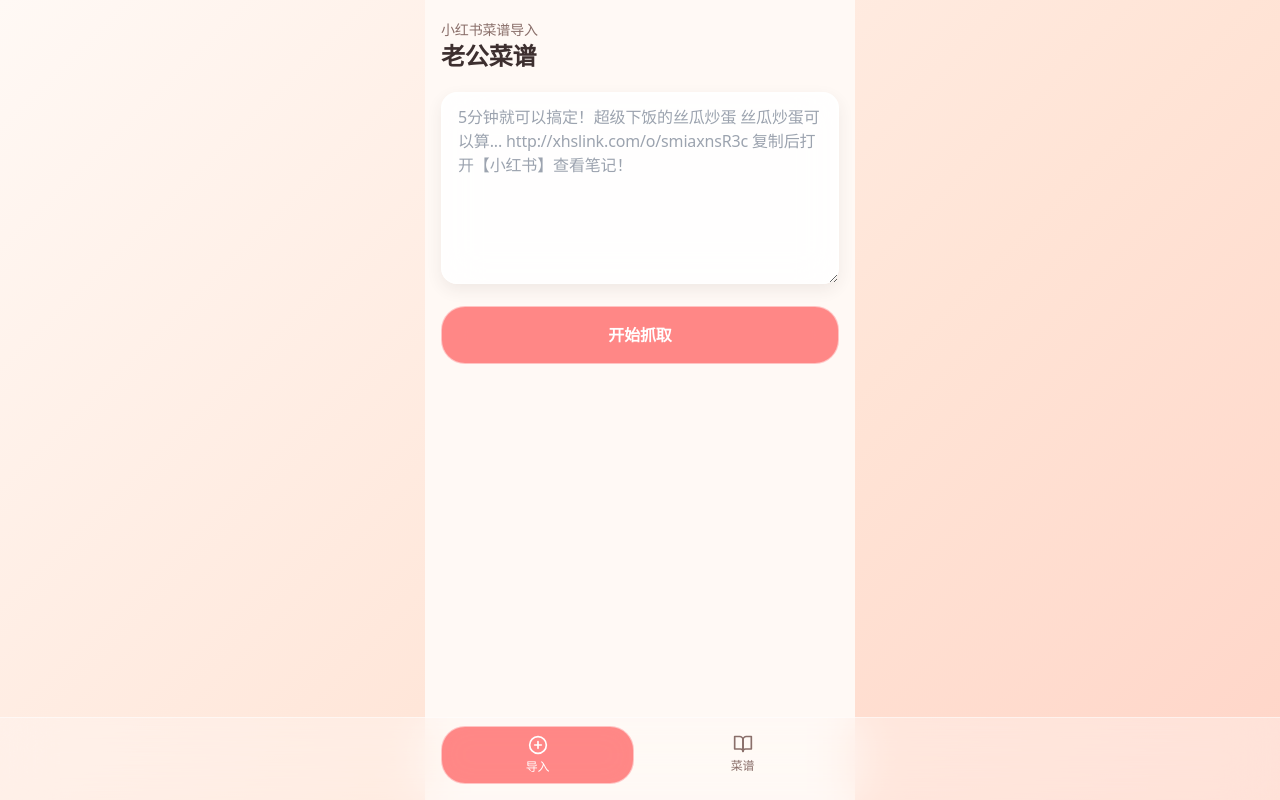
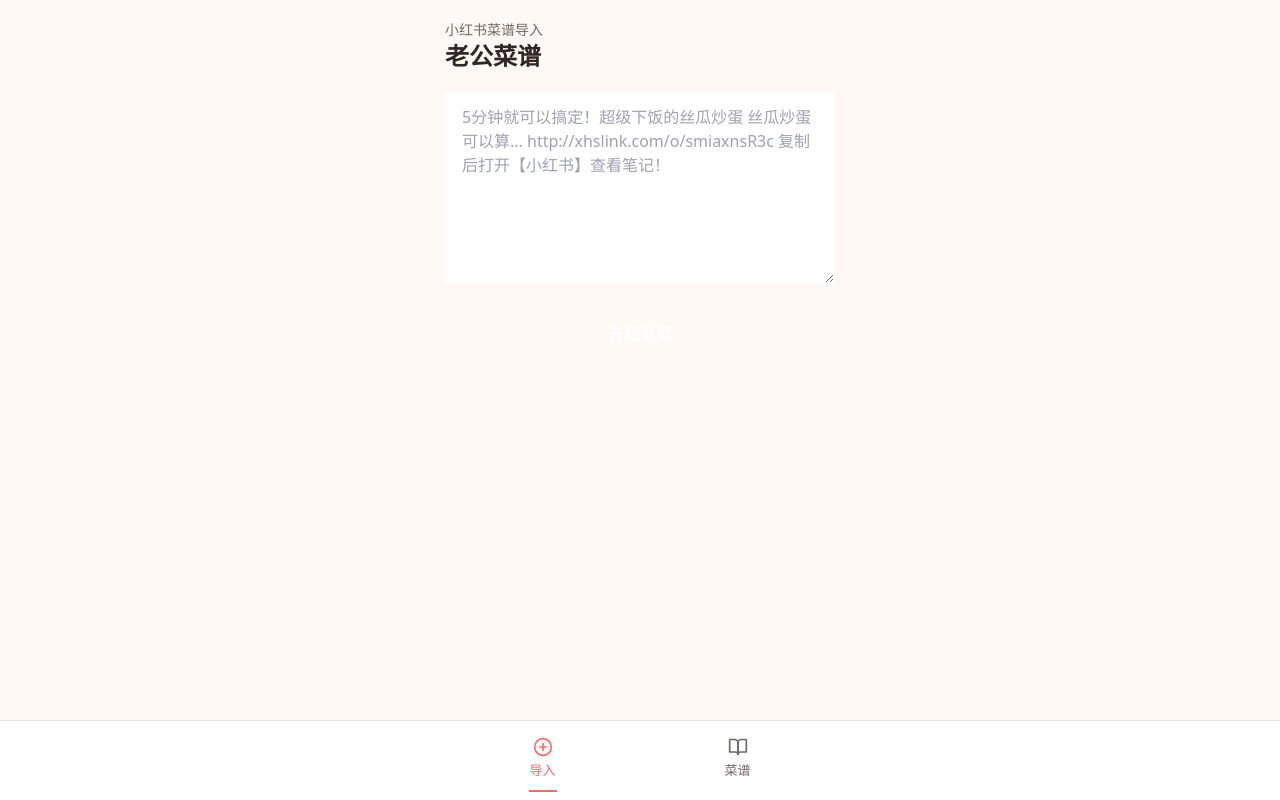
Before and after one commit to Mie-coder/laogong-caipu, a Next.js app: page / in a window 1280 px wide. Built offline with nearby package versions, Linux system fonts and the light colour scheme.

Commit message:
feat: replace glass shell with v2 primitives

```diff
--- a/src/app/globals.css
+++ b/src/app/globals.css
@@ -3,8 +3,22 @@
 @tailwind utilities;
 
 :root {
-  color: #3D2F2F;
-  background: #FFF9F5;
+  --color-bg: #fff9f5;
+  --color-surface: #ffffff;
+  --color-ink: #2e2725;
+  --color-text: #3d3633;
+  --color-muted: #6f6865;
+  --color-subtle: #9a928e;
+  --color-line: #e9e3df;
+  --color-accent: #ff6b6b;
+  --color-accent-soft: #fff0ed;
+  --color-overlay: rgba(24, 20, 18, 0.52);
+  --color-disabled: #c9c2be;
+  --app-max-width: 430px;
+  --app-gutter: 20px;
+  --safe-bottom: env(safe-area-inset-bottom, 0px);
+  color: var(--color-text);
+  background: var(--color-bg);
 }
 
 * {
@@ -13,105 +27,27 @@
 
 html {
   min-height: 100%;
-  background: #FFF9F5;
+  background: var(--color-bg);
 }
 
 body {
   min-height: 100%;
   margin: 0;
-  background: linear-gradient(135deg, #FFF9F5 0%, #FFE4D6 60%, #FFd5c8 100%);
-  color: #3D2F2F;
-  font-family: ui-sans-serif, system-ui, -apple-system, BlinkMacSystemFont, "Segoe UI", sans-serif;
+  background: var(--color-bg);
+  color: var(--color-text);
+  font-family:
+    "PingFang SC",
+    "Hiragino Sans GB",
+    "Microsoft YaHei",
+    system-ui,
+    sans-serif;
   font-weight: 400;
-  letter-spacing: -0.01em;
-}
-
-/* ===== Glassmorphism system ===== */
-.glass-card {
-  background: rgba(255, 255, 255, 0.85);
-  backdrop-filter: blur(20px);
-  -webkit-backdrop-filter: blur(20px);
-  border: 1px solid rgba(255, 255, 255, 0.7);
-  box-shadow:
-    inset 0 1px 2px rgba(255, 255, 255, 0.9),
-    0 6px 16px rgba(61, 47, 47, 0.08);
-  transition: all 0.25s cubic-bezier(0.2, 0.9, 0.3, 1.2);
-}
-
-.glass-card:active,
-.glass-card.touch-active {
-  transform: translateY(-2px);
-  backdrop-filter: blur(28px);
-  -webkit-backdrop-filter: blur(28px);
-  box-shadow:
-    inset 0 1px 2px rgba(255, 255, 255, 1),
-    0 10px 24px rgba(61, 47, 47, 0.12);
-}
-
-.glass-nav {
-  background: rgba(255, 249, 245, 0.35);
-  backdrop-filter: blur(25px);
-  -webkit-backdrop-filter: blur(25px);
-  border-top: 1px solid rgba(255, 255, 255, 0.5);
-}
-
-.glass-sheet {
-  background: rgba(255, 249, 245, 0.35);
-  backdrop-filter: blur(30px);
-  -webkit-backdrop-filter: blur(30px);
-  border: 1px solid rgba(255, 255, 255, 0.6);
-  box-shadow:
-    inset 0 1px 3px rgba(255, 255, 255, 0.6),
-    0 -8px 30px rgba(61, 47, 47, 0.10);
-}
-
-.glass-toast {
-  background: rgba(255, 107, 107, 0.85);
-  backdrop-filter: blur(12px);
-  -webkit-backdrop-filter: blur(12px);
-  border: 1px solid rgba(255, 255, 255, 0.5);
-}
-
-.glass-dialog {
-  background: rgba(255, 249, 245, 0.40);
-  backdrop-filter: blur(30px);
-  -webkit-backdrop-filter: blur(30px);
-  border: 1px solid rgba(255, 255, 255, 0.6);
-  box-shadow:
-    inset 0 1px 3px rgba(255, 255, 255, 0.7),
-    0 12px 40px rgba(61, 47, 47, 0.15);
-}
-
-/* Transparent ghost button */
-.btn-ghost {
-  background: rgba(255, 255, 255, 0.25);
-  backdrop-filter: blur(15px);
-  -webkit-backdrop-filter: blur(15px);
-  border: 1px solid rgba(255, 255, 255, 0.5);
-  transition: all 0.25s cubic-bezier(0.2, 0.9, 0.3, 1.2);
-}
-
-.btn-ghost:active {
-  background: rgba(255, 255, 255, 0.45);
-  backdrop-filter: blur(22px);
-  -webkit-backdrop-filter: blur(22px);
-}
-
-.btn-primary {
-  background: rgba(255, 107, 107, 0.80);
-  backdrop-filter: blur(15px);
-  -webkit-backdrop-filter: blur(15px);
-  border: 1px solid rgba(255, 255, 255, 0.5);
-  transition: all 0.25s cubic-bezier(0.2, 0.9, 0.3, 1.2);
-}
-
-.btn-primary:active {
-  background: rgba(255, 107, 107, 0.95);
-  transform: scale(0.98);
+  letter-spacing: 0;
 }
 
 button,
 input,
-textarea {
+textarea,
+select {
   font: inherit;
 }
--- a/src/components/app-shell.tsx
+++ b/src/components/app-shell.tsx
@@ -2,7 +2,7 @@ import { BottomNav } from "@/components/bottom-nav";
 
 export function AppShell({ children }: { children: React.ReactNode }) {
   return (
-    <main className="mx-auto min-h-screen max-w-[430px] bg-cream px-4 pb-28 pt-5">
+    <main className="mx-auto min-h-screen max-w-[var(--app-max-width)] bg-bg px-[var(--app-gutter)] pb-[calc(var(--safe-bottom)+88px)] pt-5 text-text">
       {children}
       <BottomNav />
     </main>
--- a/src/components/bottom-nav.tsx
+++ b/src/components/bottom-nav.tsx
@@ -13,8 +13,8 @@ export function BottomNav() {
   const pathname = usePathname();
 
   return (
-    <nav className="fixed inset-x-0 bottom-0 z-30 border-t border-apricot/30 glass-nav px-4 pb-4 pt-2">
-      <div className="mx-auto grid max-w-[430px] grid-cols-2 gap-3 px-4">
+    <nav className="fixed inset-x-0 bottom-0 z-30 border-t border-line bg-surface" aria-label="底部导航">
+      <div className="mx-auto grid max-w-[var(--app-max-width)] grid-cols-2 px-[var(--app-gutter)] pb-[calc(var(--safe-bottom)+8px)] pt-2">
         {items.map((item) => {
           const active = pathname === item.href;
           const Icon = item.icon;
@@ -22,12 +22,17 @@ export function BottomNav() {
             <Link
               key={item.href}
               href={item.href}
-              className={`flex flex-col items-center gap-1 rounded-pill px-3 py-2 text-xs transition ${
-                active ? "btn-primary text-white" : "text-muted"
+              aria-current={active ? "page" : undefined}
+              className={`relative flex min-h-[44px] flex-col items-center justify-center gap-1 px-3 pb-3 pt-2 text-[13px] transition-colors ${
+                active ? "text-accent" : "text-muted"
               }`}
             >
               <Icon className="h-5 w-5" aria-hidden="true" />
               <span>{item.label}</span>
+              <span
+                aria-hidden="true"
+                className={`absolute bottom-0 h-0.5 w-7 bg-accent transition-opacity ${active ? "opacity-100" : "opacity-0"}`}
+              />
             </Link>
           );
         })}
--- a/src/components/bottom-sheet.tsx
+++ b/src/components/bottom-sheet.tsx
@@ -1,6 +1,8 @@
 "use client";
 
+import { useEffect, useId } from "react";
 import { AnimatePresence, motion } from "framer-motion";
+import { X } from "lucide-react";
 
 export function BottomSheet({
   open,
@@ -13,20 +15,54 @@ export function BottomSheet({
   children: React.ReactNode;
   onClose: () => void;
 }) {
+  const titleId = useId();
+
+  useEffect(() => {
+    if (!open) return;
+
+    const handleKeyDown = (event: KeyboardEvent) => {
+      if (event.key === "Escape") onClose();
+    };
+
+    window.addEventListener("keydown", handleKeyDown);
+    return () => window.removeEventListener("keydown", handleKeyDown);
+  }, [open, onClose]);
+
   return (
     <AnimatePresence>
       {open ? (
-        <div className="fixed inset-0 z-40">
-          <button className="absolute inset-0 bg-ink/20" aria-label="关闭弹窗" onClick={onClose} />
+        <div className="fixed inset-0 z-40 flex items-end justify-center">
+          <button
+            type="button"
+            className="absolute inset-0 bg-overlay"
+            aria-label="关闭弹层"
+            onClick={onClose}
+          />
           <motion.section
-            initial={{ y: "100%", opacity: 0 }}
+            role="dialog"
+            aria-modal="true"
+            aria-labelledby={titleId}
+            initial={{ y: 24, opacity: 0 }}
             animate={{ y: 0, opacity: 1 }}
-            exit={{ y: "100%", opacity: 0 }}
-            transition={{ duration: 0.3 }}
-            className="absolute inset-x-0 bottom-0 mx-auto max-w-[430px] rounded-t-[24px] glass-sheet p-5 shadow-lift"
+            exit={{ y: 24, opacity: 0 }}
+            transition={{ duration: 0.24, ease: "easeOut" }}
+            className="relative z-10 flex max-h-[80vh] w-full max-w-[var(--app-max-width)] flex-col rounded-t-sheet bg-surface px-5 pb-[calc(var(--safe-bottom)+20px)] pt-3 shadow-sheet"
           >
-            <h2 className="mb-4 text-lg font-semibold text-ink">{title}</h2>
-            {children}
+            <span aria-hidden="true" className="mx-auto mb-4 h-1.5 w-14 rounded-full bg-line" />
+            <div className="mb-4 flex items-start justify-between gap-3">
+              <h2 id={titleId} className="text-xl font-semibold text-ink">
+                {title}
+              </h2>
+              <button
+                type="button"
+                aria-label="关闭"
+                className="flex min-h-[44px] min-w-[44px] items-center justify-center text-ink"
+                onClick={onClose}
+              >
+                <X className="h-5 w-5" aria-hidden="true" />
+              </button>
+            </div>
+            <div className="overflow-y-auto pr-1 text-text">{children}</div>
           </motion.section>
         </div>
       ) : null}
--- a/src/components/difficulty-stars.tsx
+++ b/src/components/difficulty-stars.tsx
@@ -1,3 +1,5 @@
+import { Gauge } from "lucide-react";
+
 const DIFFICULTY_LABELS: Record<string, string> = {
   easy: "简单",
   medium: "中等",
@@ -5,22 +7,12 @@ const DIFFICULTY_LABELS: Record<string, string> = {
   unknown: "未知",
 };
 
-const DIFFICULTY_STARS: Record<string, number> = {
-  easy: 1,
-  medium: 2,
-  hard: 3,
-  unknown: 0,
-};
-
 export function DifficultyStars({ difficulty }: { difficulty: string }) {
-  const count = DIFFICULTY_STARS[difficulty] ?? 0;
   const label = DIFFICULTY_LABELS[difficulty] ?? "未知";
   return (
-    <span className="inline-flex items-center gap-1 text-sm">
-      <span className="text-amber-400 tracking-tight">
-        {count > 0 ? "★".repeat(count) + "☆".repeat(3 - count) : "☆☆☆"}
-      </span>
-      <span className="text-muted ml-1">{label}</span>
+    <span className="inline-flex items-center gap-1.5 text-[13px] text-muted" aria-label={`难度：${label}`}>
+      <Gauge className="h-3.5 w-3.5 text-subtle" aria-hidden="true" />
+      <span>{label}</span>
     </span>
   );
 }
--- a/src/components/page-transition.tsx
+++ b/src/components/page-transition.tsx
@@ -1,10 +1,16 @@
 "use client";
 
-import { motion } from "framer-motion";
+import { motion, useReducedMotion } from "framer-motion";
 
 export function PageTransition({ children }: { children: React.ReactNode }) {
+  const reduceMotion = useReducedMotion();
+
   return (
-    <motion.div initial={{ opacity: 0, y: 20 }} animate={{ opacity: 1, y: 0 }} transition={{ duration: 0.4 }}>
+    <motion.div
+      initial={{ opacity: 0, y: reduceMotion ? 0 : 8 }}
+      animate={{ opacity: 1, y: 0 }}
+      transition={{ duration: reduceMotion ? 0 : 0.2, ease: "easeOut" }}
+    >
       {children}
     </motion.div>
   );
--- a/src/components/toast.tsx
+++ b/src/components/toast.tsx
@@ -22,10 +22,11 @@ export function Toast({ message }: { message: string }) {
     <AnimatePresence>
       {visible ? (
         <motion.div
-          initial={{ opacity: 0, y: -20 }}
+          initial={{ opacity: 0, y: -8 }}
           animate={{ opacity: 1, y: 0 }}
-          exit={{ opacity: 0, y: -20 }}
-          className="fixed left-1/2 top-4 z-50 w-[calc(100%-32px)] max-w-[398px] -translate-x-1/2 rounded-pill glass-toast px-4 py-3 text-center text-sm text-white shadow-lift"
+          exit={{ opacity: 0, y: -8 }}
+          transition={{ duration: 0.2, ease: "easeOut" }}
+          className="fixed left-1/2 top-4 z-50 w-[calc(100%-40px)] max-w-[390px] -translate-x-1/2 rounded-input border border-line bg-surface px-4 py-3 text-center text-sm text-ink"
         >
           {message}
         </motion.div>
--- a/tailwind.config.ts
+++ b/tailwind.config.ts
@@ -5,19 +5,28 @@ const config: Config = {
   theme: {
     extend: {
       colors: {
-        coral: "#FF6B6B",
-        apricot: "#FFE4D6",
-        cream: "#FFF9F5",
-        ink: "#3D2F2F",
-        muted: "#8A6F6A"
+        bg: "#fff9f5",
+        surface: "#ffffff",
+        ink: "#2e2725",
+        text: "#3d3633",
+        muted: "#6f6865",
+        subtle: "#9a928e",
+        line: "#e9e3df",
+        accent: "#ff6b6b",
+        "accent-soft": "#fff0ed",
+        overlay: "rgba(24, 20, 18, 0.52)",
+        disabled: "#c9c2be"
       },
       boxShadow: {
-        soft: "0 8px 24px rgba(61, 47, 47, 0.10)",
-        lift: "0 12px 32px rgba(61, 47, 47, 0.14)"
+        sheet: "0 -8px 30px rgba(46, 39, 37, 0.10)"
       },
       borderRadius: {
-        card: "16px",
-        pill: "24px"
+        input: "8px",
+        sheet: "8px",
+        thumb: "6px"
+      },
+      fontFamily: {
+        sans: ["PingFang SC", "Hiragino Sans GB", "Microsoft YaHei", "system-ui", "sans-serif"]
       }
     }
   },
```
Also changed, not shown: 1 other file (tests, documents, lock files or other folders).
